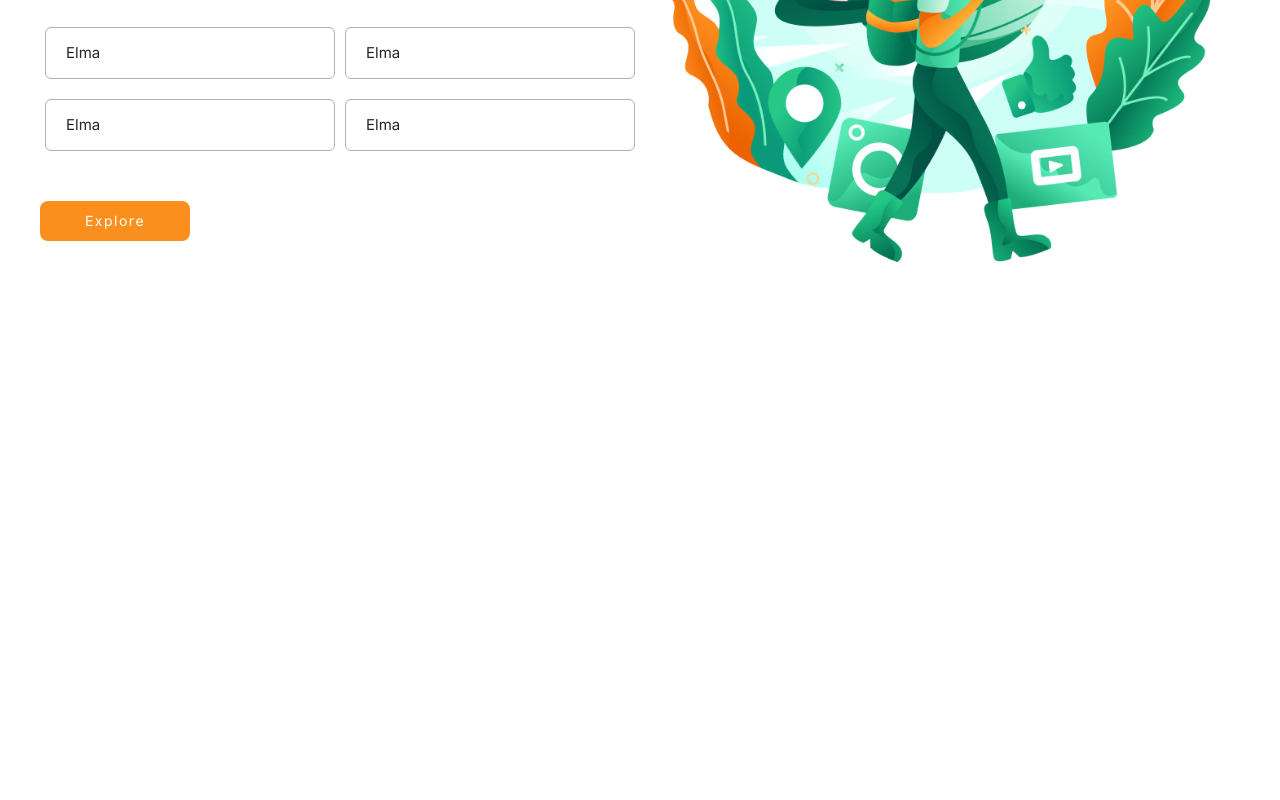
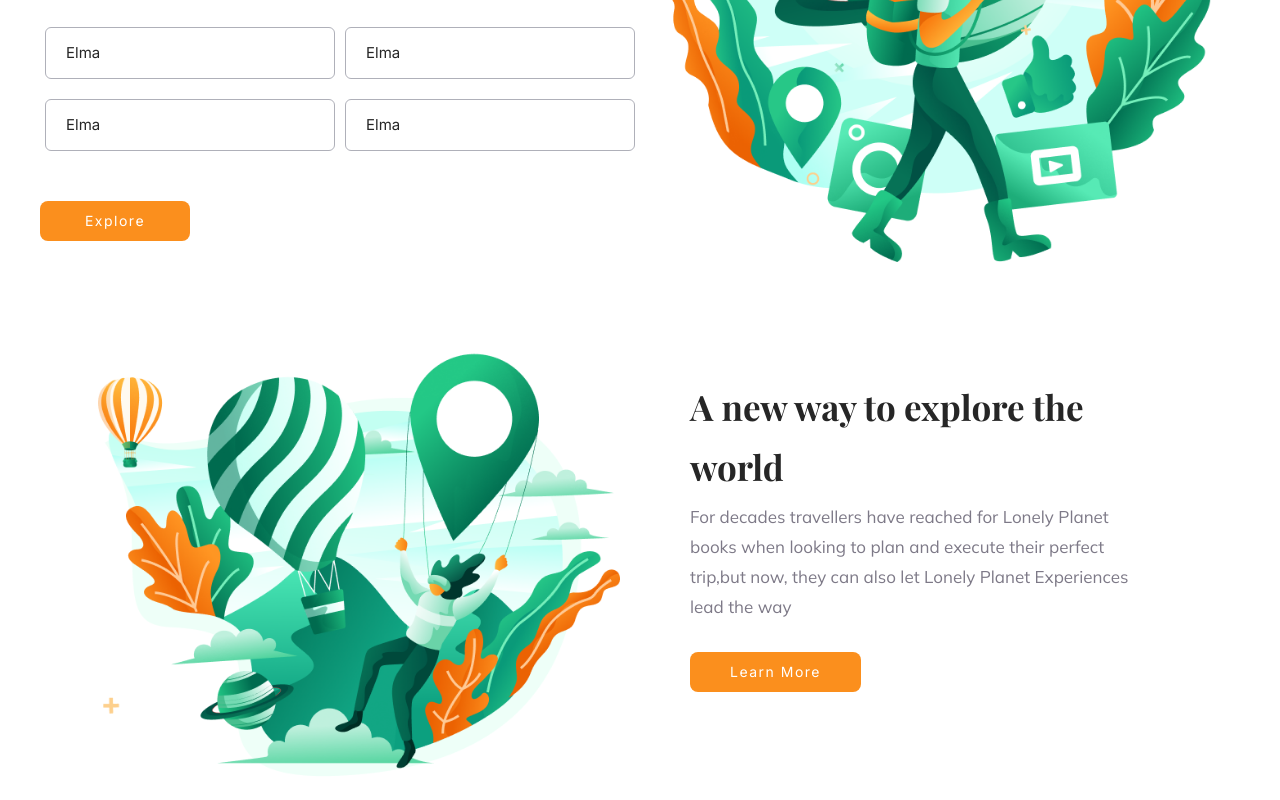
Before and after one commit to erhnml/nomad-landing-page, a React (Create React App) app: page / in a window 1280 px wide. Shown: the part 451-1251 px from the top of the page. Before the commit the page ends 800 px from the top, so only its background shows below. Built offline with nearby package versions, Linux system fonts and the light colour scheme.

Commit message:
add Info Secrion

```diff
--- a/src/App.js
+++ b/src/App.js
@@ -4,6 +4,7 @@
 import Theme from "./components/Theme";
 import Header from "./components/Header";
 import SectionExplore from "./components/SectionExplore";
+import SectionInfo from "./components/SectionInfo";
 
 function App() {
   return (
@@ -11,6 +12,7 @@
       <Container>
         <Header />
         <SectionExplore />
+        <SectionInfo />
       </Container>
     </Theme>
   );
--- /dev/null
+++ b/src/components/SectionInfo.js
@@ -0,0 +1,72 @@
+import React from "react";
+import styled from "styled-components";
+import Button from "./Button";
+import InformationImage from "../images/section-2.png";
+
+function SectionInfo() {
+  return (
+    <Wrapper>
+      <InfoImage>
+        <Image src={InformationImage} />
+      </InfoImage>
+      <InfoWrapper>
+        <Info>
+          <InfoTitle>A new way to explore the</InfoTitle>
+          <InfoTitle>world</InfoTitle>
+          <Information>
+            For decades travellers have reached for Lonely Planet
+          </Information>
+          <Information>
+            books when looking to plan and execute their perfect
+          </Information>
+          <Information>
+            trip,but now, they can also let Lonely Planet Experiences
+          </Information>
+          <Information>lead the way</Information>
+          <InfoButton title="Learn More" filled />
+        </Info>
+      </InfoWrapper>
+    </Wrapper>
+  );
+}
+
+const Wrapper = styled.div`
+  display: grid;
+  grid-template-columns: 1fr 1fr;
+  margin-top: 40px;
+  padding: 0px 20px;
+`;
+const InfoImage = styled.div`
+  padding: 20px;
+`;
+const InfoWrapper = styled.div`
+  display: grid;
+  row-gap: 20px;
+  padding: 50px;
+`;
+
+const Image = styled.img`
+  max-width: 100%;
+`;
+const Info = styled.div``;
+const InfoTitle = styled.h2`
+  font-size: 35px;
+  line-height: 50px;
+  font-family: "Playfair Display", sans-serif;
+  font-weight: bold;
+  margin-top: 10px;
+  margin-bottom: 10px;
+`;
+const Information = styled.h3`
+  font-size: 17px;
+  line-height: 30px;
+  font-family: "Mulish", sans-serif;
+  font-weight: light;
+  color: #7d7987;
+  margin-bottom: 0px;
+`;
+const InfoButton = styled(Button)`
+  margin-top: 30px;
+`;
+
+export default SectionInfo;
--- a/src/consts/style.js
+++ b/src/consts/style.js
@@ -2,6 +2,7 @@
   colors: {
     orange: "#FB8F1D",
     black: "#202336",
+    gray: "#7D7987",
   },
 };
 
```
